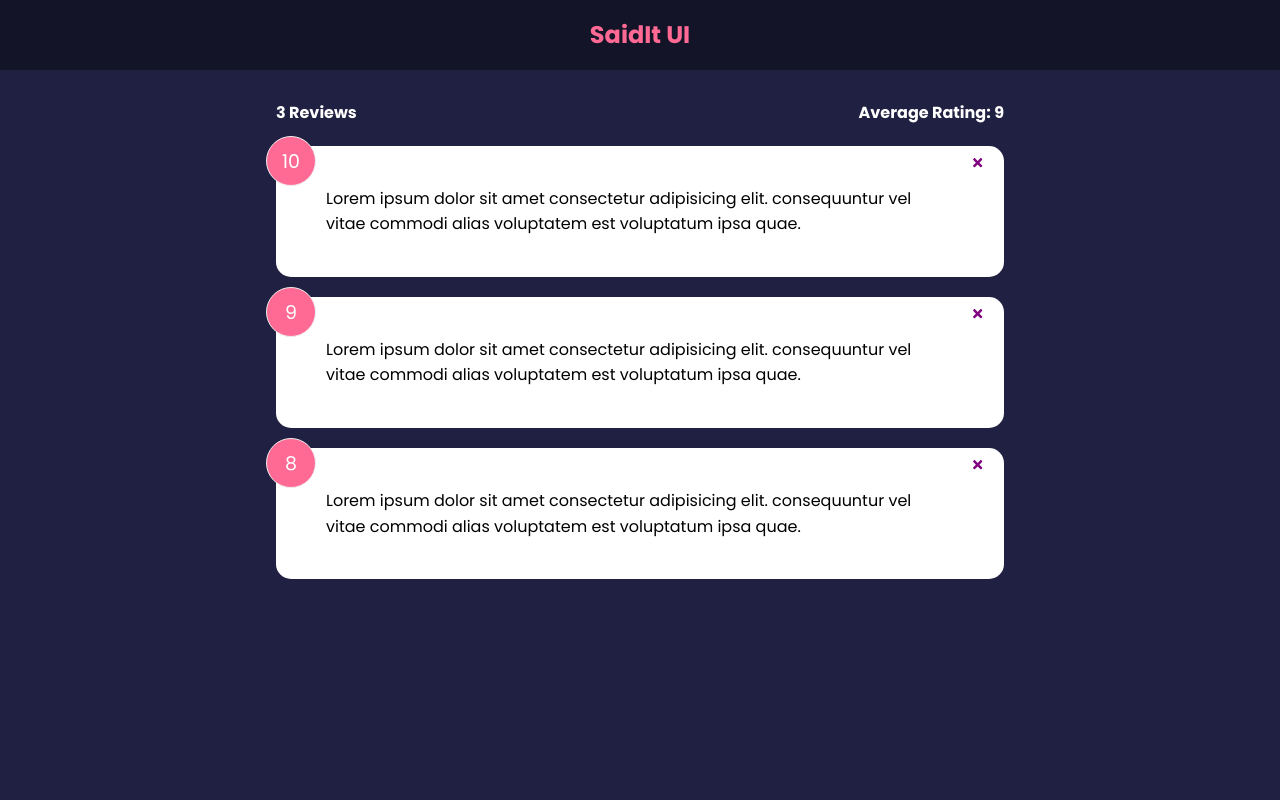
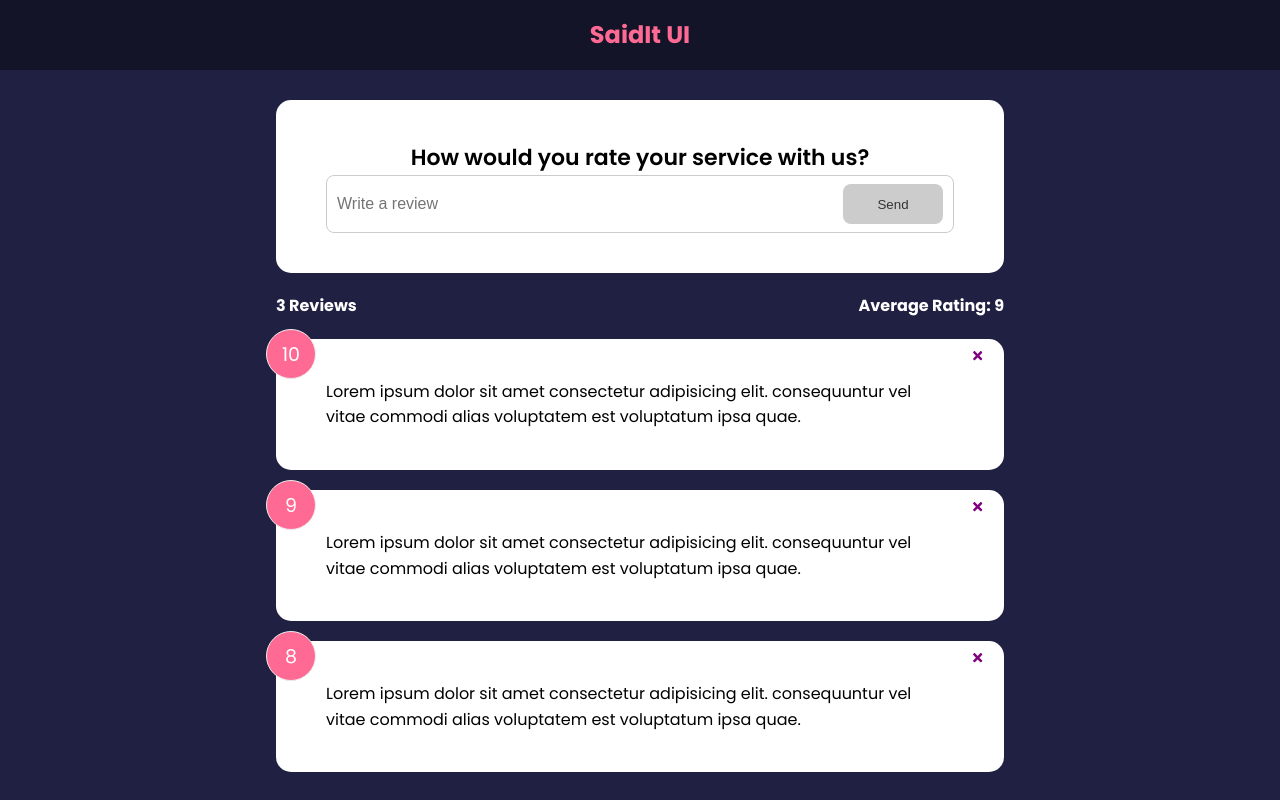
Before and after one commit to jlentz17/feedback-app, a React (Create React App) app: page / in a window 1280 px wide. Built offline with nearby package versions, Linux system fonts and the light colour scheme.

Commit message:
adds rating card, reusable btn, length validation

```diff
--- a/src/App.js
+++ b/src/App.js
@@ -3,6 +3,7 @@
 import FeedbackList from './components/FeedbackList'
 import FeedbackData from './data/FeedbackData'
 import FeedbackStats from './components/FeedbackStats'
+import FeedbackForm from './components/FeedbackForm'
 
 const App = () => {
   const [feedback, setFeedback] = useState(FeedbackData)
@@ -17,6 +18,7 @@
     <>
       <Header />
       <div className='container'>
+        <FeedbackForm />
         <FeedbackStats feedback={feedback} />
         <FeedbackList feedback={feedback} handleDelete={deleteFeedback} />
       </div>
--- /dev/null
+++ b/src/components/FeedbackForm.js
@@ -0,0 +1,47 @@
+import { useState } from 'react'
+import Card from './shared/Card'
+import Button from './shared/Button'
+
+const FeedbackForm = () => {
+  const [text, setText] = useState('')
+  const [btnDisabled, setBtnDisabled] = useState(true)
+  const [message, setMessage] = useState('')
+
+  const handleTextChange = (e) => {
+    if (text === '') {
+      setBtnDisabled(true)
+      setMessage(null)
+    } else if (text !== '' && text.trim().length <= 10) {
+      setBtnDisabled(true)
+      setMessage('Text must be at least 10 characters')
+    } else {
+      setMessage(null)
+      setBtnDisabled(false)
+    }
+    setText(e.target.value)
+  }
+
+  return (
+    <Card>
+      <form>
+        <h2>How would you rate your service with us?</h2>
+        {/* @todo - rating select component */}
+        <div className='input-group'>
+          <input
+            type='text'
+            placeholder='Write a review'
+            onChange={handleTextChange}
+            value={text}
+          />
+          <Button type='submit' isDisabled={btnDisabled}>
+            Send
+          </Button>
+        </div>
+
+        {message && <div className='message'>{message}</div>}
+      </form>
+    </Card>
+  )
+}
+
+export default FeedbackForm
--- /dev/null
+++ b/src/components/shared/Button.js
@@ -0,0 +1,25 @@
+import React from 'react'
+import PropTypes from 'prop-types'
+
+const Button = ({ children, version, type, isDisabled }) => {
+  return (
+    <button type={type} disabled={isDisabled} className={`btn btn-${version}`}>
+      {children}
+    </button>
+  )
+}
+
+Button.defaultProps = {
+  version: 'primary',
+  type: 'button',
+  isDisabled: false,
+}
+
+Button.propTypes = {
+  children: PropTypes.node.isRequired,
+  version: PropTypes.string,
+  type: PropTypes.string,
+  isDisabled: PropTypes.bool,
+}
+
+export default Button
```
